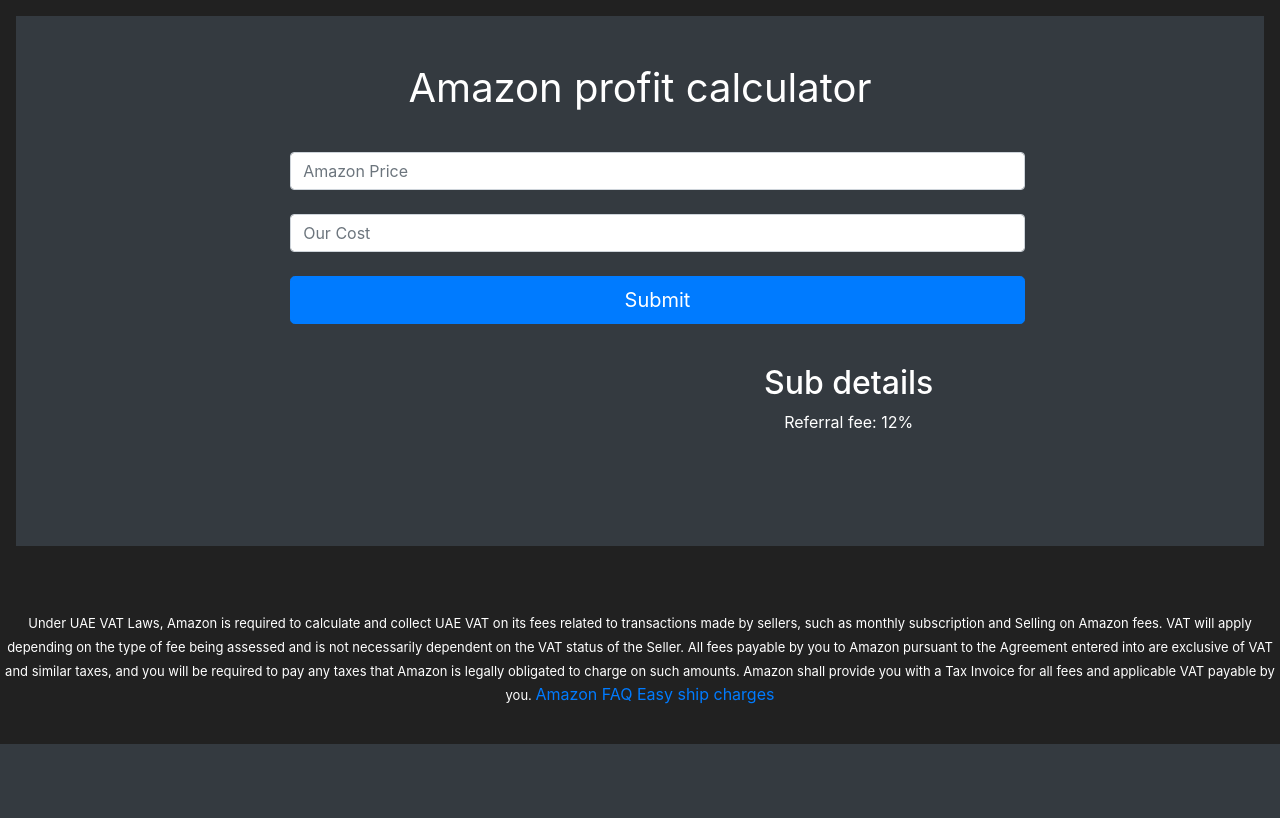
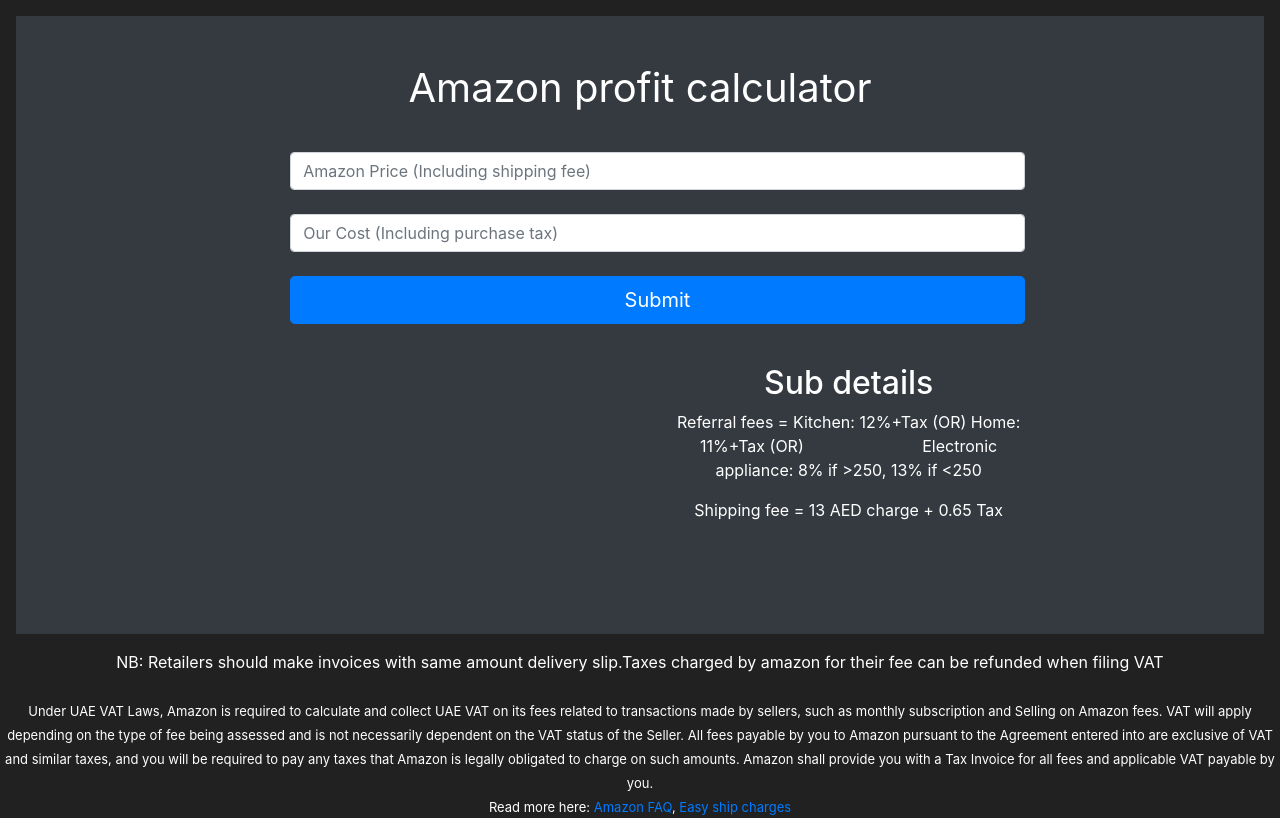
Before and after one commit to Rameezpnr/Flask-analysis-webapp, a Flask app: page /amazon in a window 1280 px wide. Shown: the part 56-874 px from the top of the page. Before the commit the page ends 800 px from the top, so only its background shows below. Run offline with Flask 2, Linux system fonts and the light colour scheme; some libraries are stand-ins or nearby versions.

Commit message:
html change

```diff
--- a/market/routes.py
+++ b/market/routes.py
@@ -16,6 +16,8 @@
 def amazon_page():
     final_amount = ''
     profit = ''
+    pm = ''
+    tf = ''
     if request.method == 'POST' and 'az_price' in request.form:
             az_price = float(request.form.get('az_price'))
             final_amount = calc_final(az_price)
@@ -23,13 +25,16 @@
             if cost != '':
                 cost = float(request.form.get('cost'))
                 profit = calc_profit(cost, final_amount)
-    return render_template("amazon.html", profit=profit, final_amount=final_amount)
+                pm = calc_pm(profit, final_amount)
+                tf = round((final_amount*0.006) + 0.65)
+    return render_template("amazon.html", profit=profit, final_amount=final_amount, pm=pm, tf=tf)
 
 def calc_final(az_price):
-    return round(((az_price * .88) - 13.65), 2)
+    return round(((az_price * .874) - 13.65), 2)
 def calc_profit(cost, final_amount):
     return round((final_amount - cost), 2)
-
+def calc_pm(profit, final_amount):
+    return round((profit/final_amount)*100, 2)
 
 @app.route('/market', methods=['GET', 'POST'])
 @login_required
--- a/market/templates/amazon.html
+++ b/market/templates/amazon.html
@@ -13,8 +13,8 @@
             <div class="col-2"></div>
             <div class="col-8">
             <form class="pure-form" method="POST" action="/amazon">
-            <input type="text"  class="form-control" placeholder="Amazon Price" name="az_price"><br>
-            <input type="text"  class="form-control" placeholder="Our Cost" name="cost"><br>
+            <input type="text"  class="form-control" placeholder="Amazon Price (Including shipping fee)" name="az_price">  <br>
+            <input type="text"  class="form-control" placeholder="Our Cost (Including purchase tax) " name="cost"> <br>
             <button type="submit" class="btn btn-lg btn-block btn-primary" value="Submit">Submit</button>
                 </div>
         </div>
@@ -31,29 +31,36 @@
         <div class="col-2"></div>
    <div class="col-4">
       <h2>{% if final_amount %}
-            <p>{% print("Actual sale price: {} AED".format(final_amount)) %}</p>
+            <p>{% print("Credit amount: {} AED".format(final_amount)) %}</p>
             {% endif %}</h2>
        <h2>{% if profit %}
             <p>{% print("Profit: {} AED".format(profit)) %}</p>
             {% endif %}</h2>
+       {% if profit %}
+            <p>{% print("Profit margin: {} %".format(pm)) %}</p>
+            {% endif %}</h2>
+       {% if profit %}
+            <p>{% print("Possible tax refund: {} AED".format(tf)) %}</p>
+            {% endif %}</h2>
    </div>
    <div class="col-4">
       <h2>Sub details</h2>
-      <p>Referral fee: 12%</p>
+      <p>Referral fees = Kitchen: 12%+Tax (OR)  Home: 11%+Tax  (OR) &emsp; &emsp; &emsp; &emsp;&emsp;&emsp; Electronic appliance: 8% if >250, 13% if <250  </p>
+       <p>Shipping fee = 13 AED charge + 0.65 Tax</p>
       <br>
        <br>
 
    </div>
 </div>
 </div>
+<font size = "3"> NB: Retailers should make invoices with same amount delivery slip.Taxes charged by amazon for their fee can be refunded when filing VAT</font>
 <br>
 <br>
 <font size = "2">Under UAE VAT Laws, Amazon is required to calculate and collect UAE VAT on its fees related to transactions made by sellers, such as monthly subscription and Selling on Amazon fees.
         VAT will apply depending on the type of fee being assessed and is not necessarily dependent on the VAT status of the Seller.
 All fees payable by you to Amazon pursuant to the Agreement entered into are exclusive of VAT and similar taxes, and you will be required to pay any taxes that Amazon is legally obligated to charge on such amounts.
-    Amazon shall provide you with a Tax Invoice for all fees and applicable VAT payable by you. </font>
-<a href="https://sellercentral.amazon.ae/help/hub/reference/G200336920">Amazon FAQ</a>
-<a href="https://sellercentral.amazon.ae/help/hub/reference/201382050">Easy ship charges</a>
+    Amazon shall provide you with a Tax Invoice for all fees and applicable VAT payable by you.<br>
+Read more here: <a href="https://sellercentral.amazon.ae/help/hub/reference/G200336920">Amazon FAQ</a>, <a href="https://sellercentral.amazon.ae/help/hub/reference/201382050">Easy ship charges</a></font>
 
 
 
```
